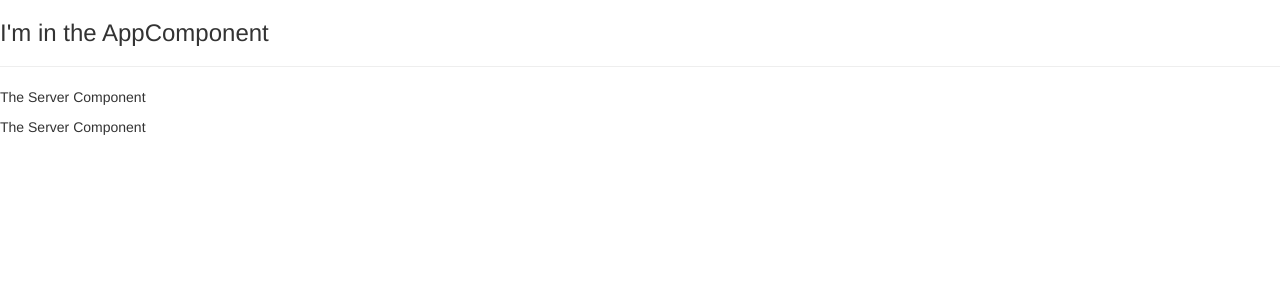
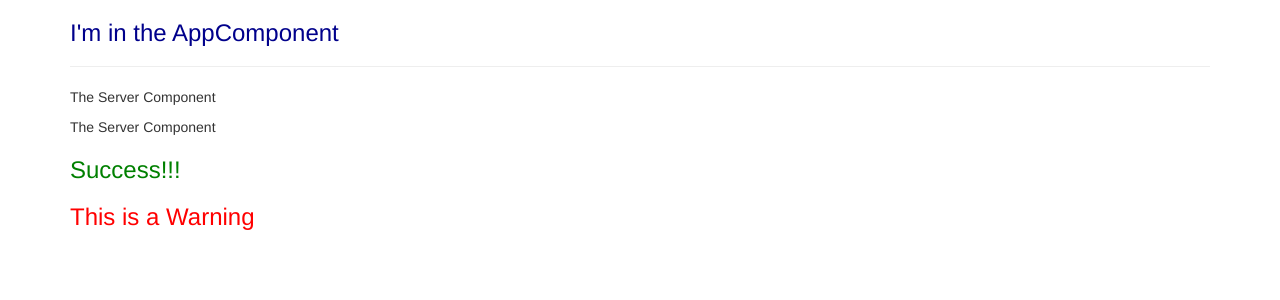
Before and after one commit to Jayce77/AngularProjects, an Angular app in the folder my-first-app/: page / in a window 1280 px wide. Shown: the top 300 px of the page. Built offline with nearby package versions, Linux system fonts and the light colour scheme.

Commit message:
added two components. Practiced inline templates and styles

```diff
--- a/my-first-app/src/app/app.component.css
+++ b/my-first-app/src/app/app.component.css
@@ -0,0 +1,3 @@
+h3 {
+  color: darkblue;
+}
--- a/my-first-app/src/app/app.component.html
+++ b/my-first-app/src/app/app.component.html
@@ -1,3 +1,11 @@
-<h3>I'm in the AppComponent</h3>
-<hr>
-<app-servers></app-servers>
+<div class="container">
+  <div class="row">
+    <div class="col-xs-12">
+      <h3>I'm in the AppComponent</h3>
+      <hr>
+      <app-servers></app-servers>
+      <app-success-alert></app-success-alert>
+      <app-warning-alert></app-warning-alert>
+    </div>
+  </div>
+</div>
--- /dev/null
+++ b/my-first-app/src/app/successAlert/successAlert.component.ts
@@ -0,0 +1,16 @@
+import { Component } from '@angular/core';
+
+@Component({
+    selector: 'app-success-alert',
+    template: `
+        <h3>Success!!!</h3>
+    `,
+    styles: [`
+        h3 {
+            color: green;
+        }
+    `]
+})
+export class SuccessAlertComponent {
+
+}
--- /dev/null
+++ b/my-first-app/src/app/warningAlert/warningAlert.component.ts
@@ -0,0 +1,16 @@
+import { Component, OnInit } from '@angular/core';
+
+@Component({
+    selector: 'app-warning-alert',
+    template: `
+        <h3>This is a Warning</h3>
+    `,
+    styles: [`
+        h3 {
+            color: red;
+        }
+    `]
+})
+export class WarningAlertComponent {
+
+}
```
Also changed, not shown: my-first-app/src/app/app.module.ts (+7 -2 lines).
